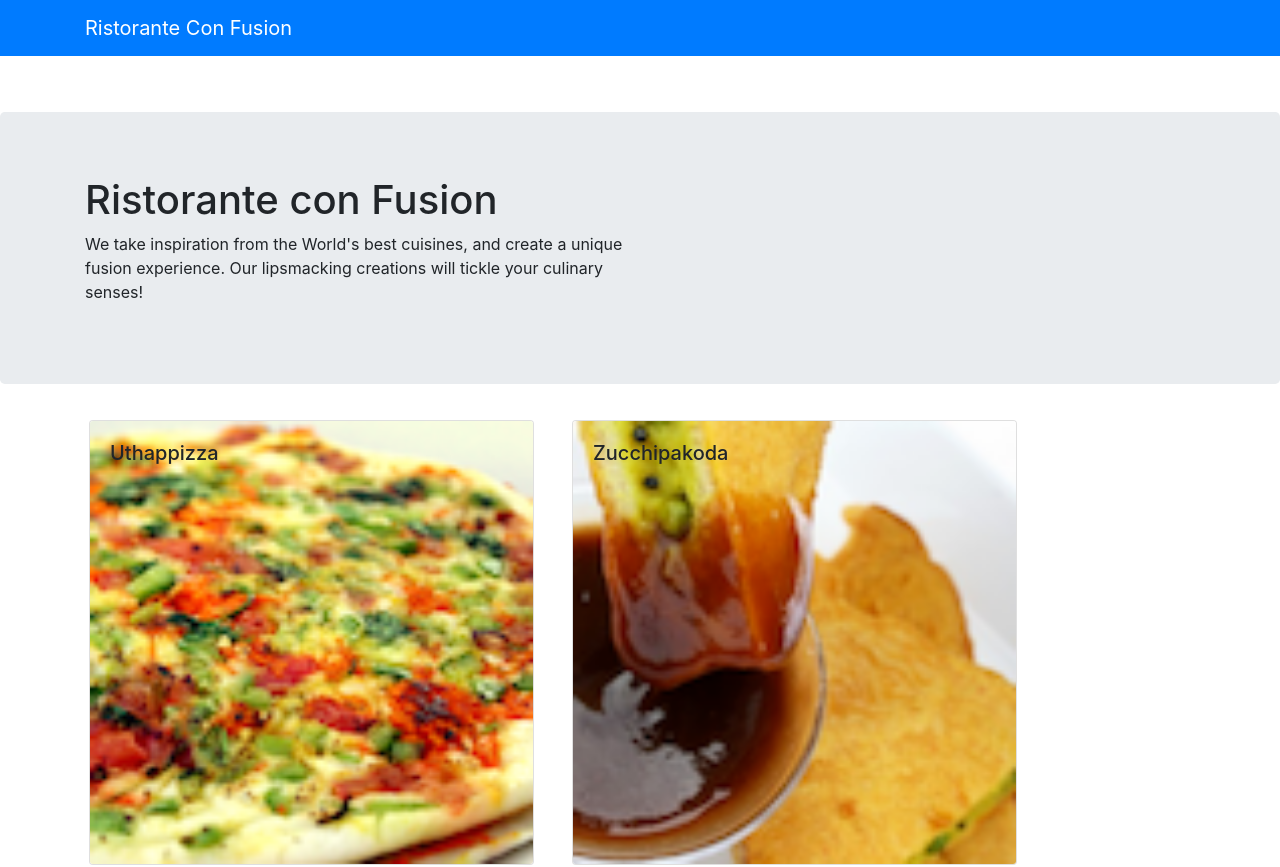
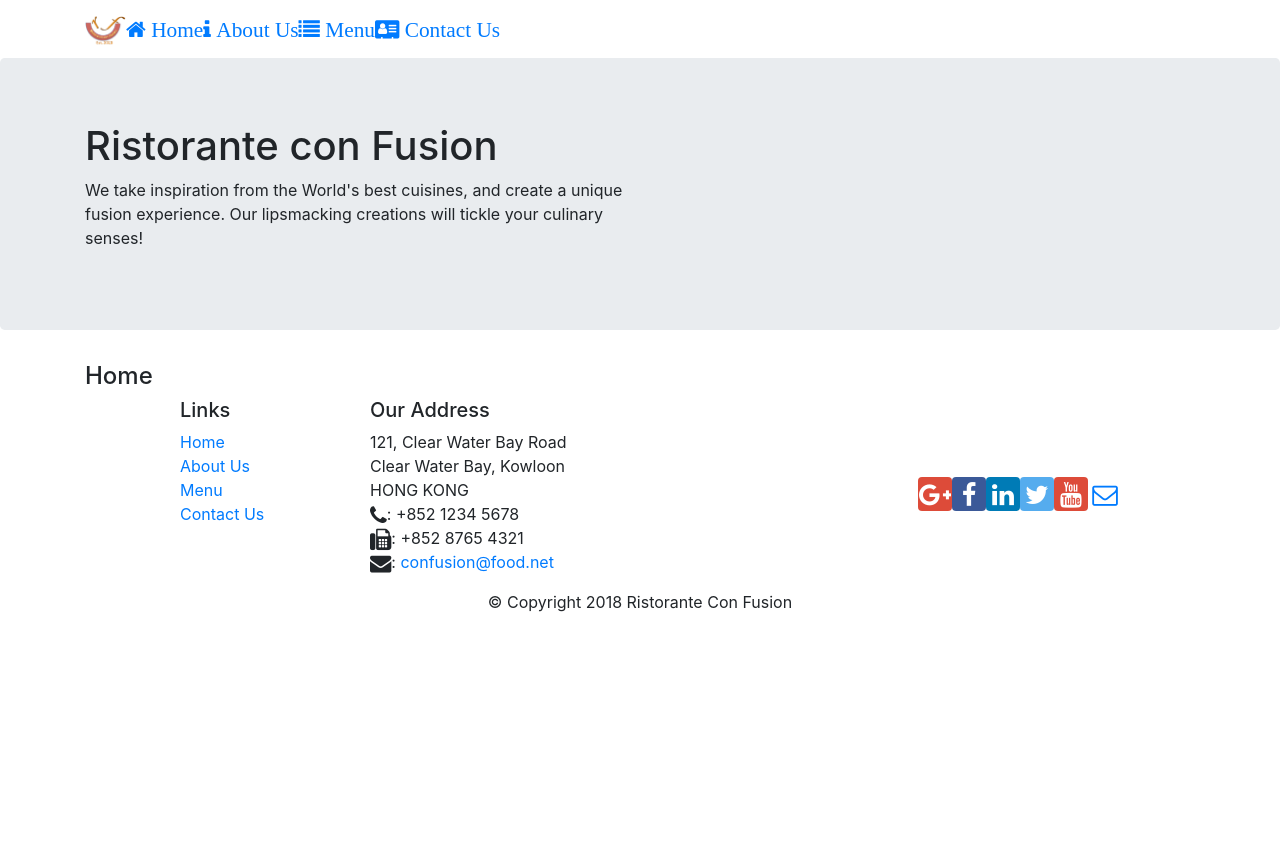
Before and after one commit to prabuasr/git-confusion, a React (Create React App) app: page /home in a window 1280 px wide. Shown: the top 867 px of the page. After the commit the page ends 800 px from the top, so only its background shows below. Built offline with nearby package versions, Linux system fonts and the light colour scheme.

Commit message:
react route

```diff
--- a/package.json
+++ b/package.json
@@ -12,6 +12,7 @@
     "react": "^16.13.1",
     "react-dom": "^16.13.1",
     "react-popper": "0.9.2",
+    "react-router-dom": "4.2.2",
     "react-scripts": "3.4.3",
     "reactstrap": "5.0.0"
   },
--- a/src/App.css
+++ b/src/App.css
@@ -11,7 +11,7 @@
 }
 
 .footer{
-    background-color: #D1C4E9;
+    background-color:#D1C4E9;
     margin:0px auto;
     padding: 20px 0px 20px 0px;
 }
--- a/src/components/FooterComponent.js
+++ b/src/components/FooterComponent.js
@@ -1,4 +1,6 @@
 import React from 'react';
+import { Link } from 'react-router-dom';
+
 
 function Footer(props) {
     return(
@@ -8,10 +10,11 @@
                 <div className="col-4 offset-1 col-sm-2">
                     <h5>Links</h5>
                     <ul className="list-unstyled">
-                        <li><a href="#">Home</a></li>
-                        <li><a href="#">About</a></li>
-                        <li><a href="#">Menu</a></li>
-                        <li><a href="contactus.html">Contact</a></li>
+                        <li><Link to='/home'>Home</Link></li>
+                        <li><Link to='/aboutus'>About Us</Link></li>
+                        <li><Link to='/menu'>Menu</Link></li>
+                        <li><Link to='/contactus'>Contact Us</Link></li>
+
                     </ul>
                 </div>
                 <div className="col-7 col-sm-5">
--- a/src/components/HeaderComponent.js
+++ b/src/components/HeaderComponent.js
@@ -1,13 +1,48 @@
-import React, { Component } from 'react';
-import { Navbar, NavbarBrand, Jumbotron } from 'reactstrap';
+import React, { Component } from 'react' ;
+import { Nav, Navbar, NavbarBrand, NavbarToggler, Collapse, NavItem, Jumbotron } from 'reactstrap';
+import { NavLink } from 'react-router-dom';
+import 'font-awesome/css/font-awesome.css';
+import 'bootstrap-social/bootstrap-social.css';
 
 class Header extends Component {
+    constructor(props) {
+        super(props);
+
+        this.toggleNav = this.toggleNav.bind(this);
+        this.state = {
+          isNavOpen: false
+        };
+      }
+
+      toggleNav() {
+        this.setState({
+          isNavOpen: !this.state.isNavOpen
+        });
+      }
+
     render() {
         return(
-    <React.Fragment>
-      <Navbar dark>
+            <div>
+                <Navbar dark expand="md">
                     <div className="container">
-            <NavbarBrand href="/">Ristorante Con Fusion</NavbarBrand>
+                        <NavbarToggler onClick={this.toggleNav} />
+                        <NavbarBrand className="mr-auto" href="/"><img src='assets/images/logo.png' height="30" width="41" alt='Ristorante Con Fusion' /></NavbarBrand>
+                        <Collapse isOpen={this.state.isNavOpen} navbar>
+                            <Nav navbar>
+                            <NavItem>
+                                <NavLink  to='/home' className="fa fa-home fa-lg"> Home</NavLink>
+                            </NavItem>
+                            <NavItem>
+                                <NavLink  to='/aboutus' className="fa fa-info fa-lg"> About Us</NavLink>
+                            </NavItem>
+                            <NavItem>
+                                <NavLink   to='/menu' className="fa fa-list fa-lg"> Menu</NavLink>
+                            </NavItem>
+                            <NavItem>
+                                <NavLink  to='/contactus' className="fa fa-address-card fa-lg"> Contact Us</NavLink>
+                            </NavItem>
+                            </Nav>
+                        </Collapse>
                     </div>
                 </Navbar>
                 <Jumbotron>
@@ -20,7 +55,7 @@
                         </div>
                     </div>
                 </Jumbotron>
-    </React.Fragment>
+            </div>
         );
     }
 }
--- /dev/null
+++ b/src/components/HomeComponent.js
@@ -0,0 +1,11 @@
+import React from 'react';
+
+function Home(props) {
+    return(
+      <div className="container">
+        <h4>Home</h4>
+      </div>
+    );
+}
+
+export default Home;
--- a/src/components/MainComponent.js
+++ b/src/components/MainComponent.js
@@ -5,6 +5,9 @@
 import { DISHES } from '../shared/dishes';
 import Header from './HeaderComponent';
 import Footer from './FooterComponent';
+import Home from './HomeComponent';
+import { Switch, Route, Redirect } from 'react-router-dom';
+
 class Main extends Component {
 
   constructor(props) {
@@ -20,18 +23,25 @@
   }
 
   render() {
+
+    const HomePage = () => {
+        return(
+            <Home
+            />
+        );
+      }
     return (
+
       <div>
-        <Navbar dark color="primary">
-          <div className="container">
-            <NavbarBrand href="/">Ristorante Con Fusion</NavbarBrand>
-          </div>
-        </Navbar
-        >
+
         <Header />
 
-        <Menu dishes={this.state.dishes} onClick={(dishId) => this.onDishSelect(dishId)} />
-        <DishDetail dish={this.state.dishes.filter((dish) => dish.id === this.state.selectedDish)[0]} />
+        <Switch>
+              <Route path='/home' component={HomePage} />
+              <Route exact path='/menu' component={() => <Menu dishes={this.state.dishes} />} />
+              <Redirect to="/home" />
+          </Switch>
+
         <Footer />
       </div>
     );
```
Also changed, not shown: src/App.js (+4 -3 lines), 1 other file (tests, documents, lock files or other folders). Lines whose indentation alone changed are shown as unchanged.
